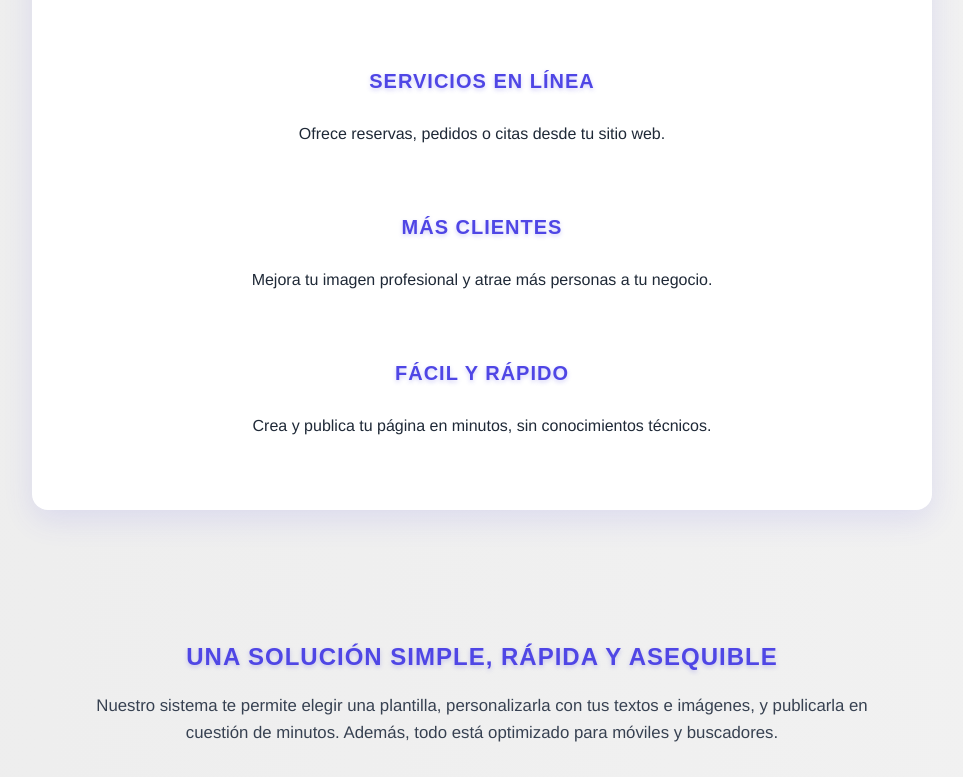
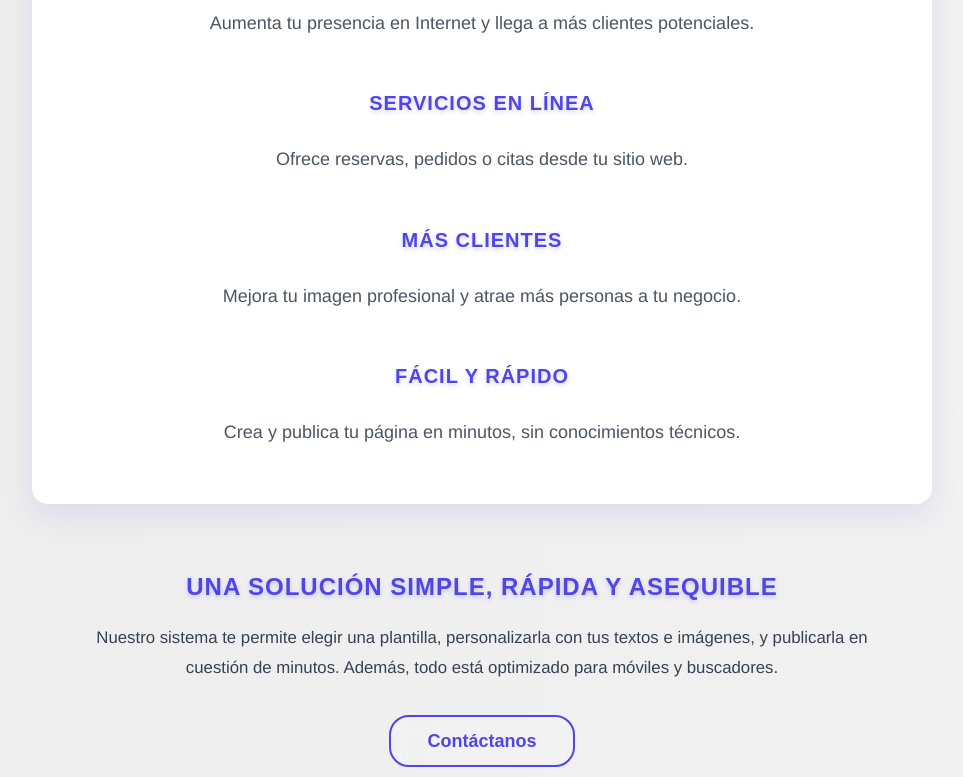
Before and after one commit to gallardo4/DigitRise, a Vue app in the folder digitrise/: page / in a window 1280 px wide. Shown: the part 603-1380 px from the top of the page, without its empty margins (158-1121 px from the left). Built offline with nearby package versions, Linux system fonts and the light colour scheme.

Commit message:
cambios css, footer y homeview

```diff
--- a/digitrise/src/components/Footer.vue
+++ b/digitrise/src/components/Footer.vue
@@ -4,9 +4,9 @@
       <RouterLink to="/"><img src="/logo.svg" alt="DigitRise Logo" class="logoFooter" /></RouterLink>
       <p>&copy; {{ new Date().getFullYear() }} DigitRise. Todos los derechos reservados.</p>
       <nav class="footer-nav">
-        <a href="#" aria-label="Facebook" class="social-link">Facebook</a>
-        <a href="#" aria-label="Twitter" class="social-link">Twitter</a>
-        <a href="#" aria-label="Instagram" class="social-link">Instagram</a>
+        <a href="#" target="_blank" aria-label="Facebook" class="social-link">Facebook</a>
+        <a href="#" target="_blank" aria-label="Twitter" class="social-link">Twitter</a>
+        <a href="https://www.instagram.com/digitrise/" target="_blank" aria-label="Instagram" class="social-link">Instagram</a>
       </nav>
     </div>
   </footer>
--- a/digitrise/src/style.css
+++ b/digitrise/src/style.css
@@ -1,4 +1,4 @@
-/* Variables para colores y tipografía */
+/* VARIABLES PARA COLORES Y TIPOGRAFÍA */
 :root {
   --color-primary: #4f46e5;
   --color-primary-dark: #4338ca;
@@ -11,7 +11,7 @@
   --transition-speed: 0.3s;
 }
 
-/* Reset básico */
+/* RESET */
 *,
 *::before,
 *::after {
@@ -51,7 +51,7 @@ html, body {
   }
 }
 
-/* Layout principal */
+/* LAYOUT */
 .layout {
   display: flex;
   flex-direction: column;
@@ -198,8 +198,8 @@ html, body {
 
 .beneficios-modern {
   max-width: 900px;
-  margin: 3rem auto 7rem;
-  padding: 1.5rem;
+  margin: 3rem auto 3rem;
+  padding: 3rem 1rem 1.5rem;
   text-align: center;
   background: #fff;
   border-radius: 1rem;
@@ -211,6 +211,15 @@ html, body {
 
 .beneficios-modern:hover {
   box-shadow: 0 15px 40px rgba(79, 70, 229, 0.25);
+}
+
+.textoHome {
+  font-size: 1.125rem;
+  color: #4b5563;
+  line-height: 1.8;
+  max-width: 800px;
+  margin: 0 auto;
+  font-weight: 500;
 }
 
 .card-beneficio {
@@ -302,7 +311,6 @@ html, body {
   letter-spacing: 0.02em;
 }
 
-/* Floating label wrapper */
 .formulario {
   display: flex;
   flex-direction: column;
@@ -315,7 +323,6 @@ html, body {
   width: 100%;
 }
 
-/* Inputs and Textarea */
 input {
   width: 100%;
   padding: 1.2rem 1rem 0.5rem 1rem;
@@ -357,7 +364,6 @@ textarea:focus {
     inset -5px -5px 10px #ffffff;
 }
 
-/* Floating Labels */
 label {
   position: absolute;
   left: 1rem;
@@ -372,7 +378,6 @@ label {
   user-select: none;
 }
 
-/* Move label up when input is focused or has value */
 input:focus + label,
 input:not(:placeholder-shown) + label,
 textarea:focus + label,
@@ -384,7 +389,6 @@ textarea:not(:placeholder-shown) + label {
   letter-spacing: 0.05em;
 }
 
-/* Button modernizado: Glassmorphism + neomorphism */
 button {
   align-self: flex-start;
   padding: 0.85rem 2.25rem;
--- a/digitrise/src/views/HomeView.vue
+++ b/digitrise/src/views/HomeView.vue
@@ -2,7 +2,7 @@
   <section class="home">
     <div class="hero">
       <h1 class="tituloHome">Impulsa tu negocio al mundo digital</h1>
-      <p>
+      <p class="textoHome">
         En <strong>DigitRise</strong>, ayudamos a pequeños negocios como <em>restaurantes</em>,
         <em>peluquerías</em> o <em>tiendas locales</em> a dar el salto a Internet. Crea tu propia página web
         fácilmente con nuestras plantillas personalizables.
@@ -15,26 +15,26 @@
       <div class="grid-beneficios">
         <div class="card-beneficio">
           <h3 class="tituloHomeBeneficios">Visibilidad online</h3>
-          <p>Aumenta tu presencia en Internet y llega a más clientes potenciales.</p>
+          <p class="textoHome">Aumenta tu presencia en Internet y llega a más clientes potenciales.</p>
         </div>
         <div class="card-beneficio">
           <h3 class="tituloHomeBeneficios">Servicios en línea</h3>
-          <p>Ofrece reservas, pedidos o citas desde tu sitio web.</p>
+          <p class="textoHome">Ofrece reservas, pedidos o citas desde tu sitio web.</p>
         </div>
         <div class="card-beneficio">
           <h3 class="tituloHomeBeneficios">Más clientes</h3>
-          <p>Mejora tu imagen profesional y atrae más personas a tu negocio.</p>
+          <p class="textoHome">Mejora tu imagen profesional y atrae más personas a tu negocio.</p>
         </div>
         <div class="card-beneficio">
           <h3 class="tituloHomeBeneficios">Fácil y rápido</h3>
-          <p>Crea y publica tu página en minutos, sin conocimientos técnicos.</p>
+          <p class="textoHome">Crea y publica tu página en minutos, sin conocimientos técnicos.</p>
         </div>
       </div>
     </div>
 
     <div class="info-extra">
       <h3 class="tituloHome">Una solución simple, rápida y asequible</h3>
-      <p>
+      <p class="textoHome">
         Nuestro sistema te permite elegir una plantilla, personalizarla con tus textos e imágenes, y publicarla
         en cuestión de minutos. Además, todo está optimizado para móviles y buscadores.
       </p>
```
